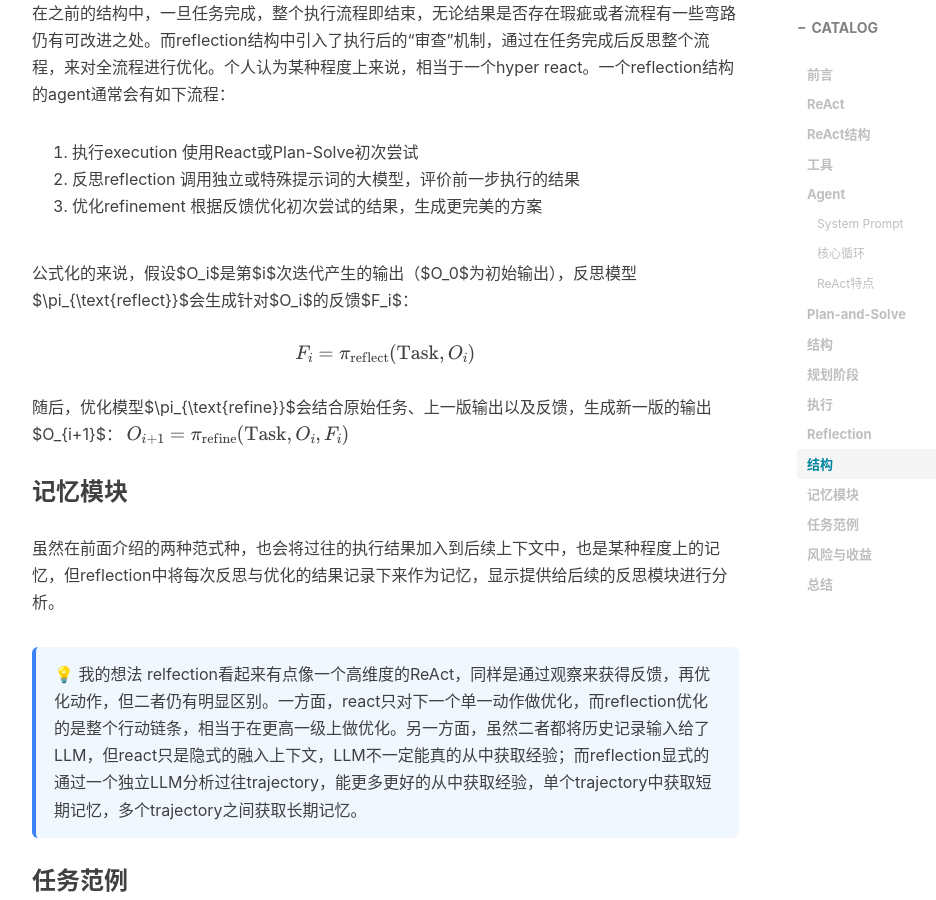
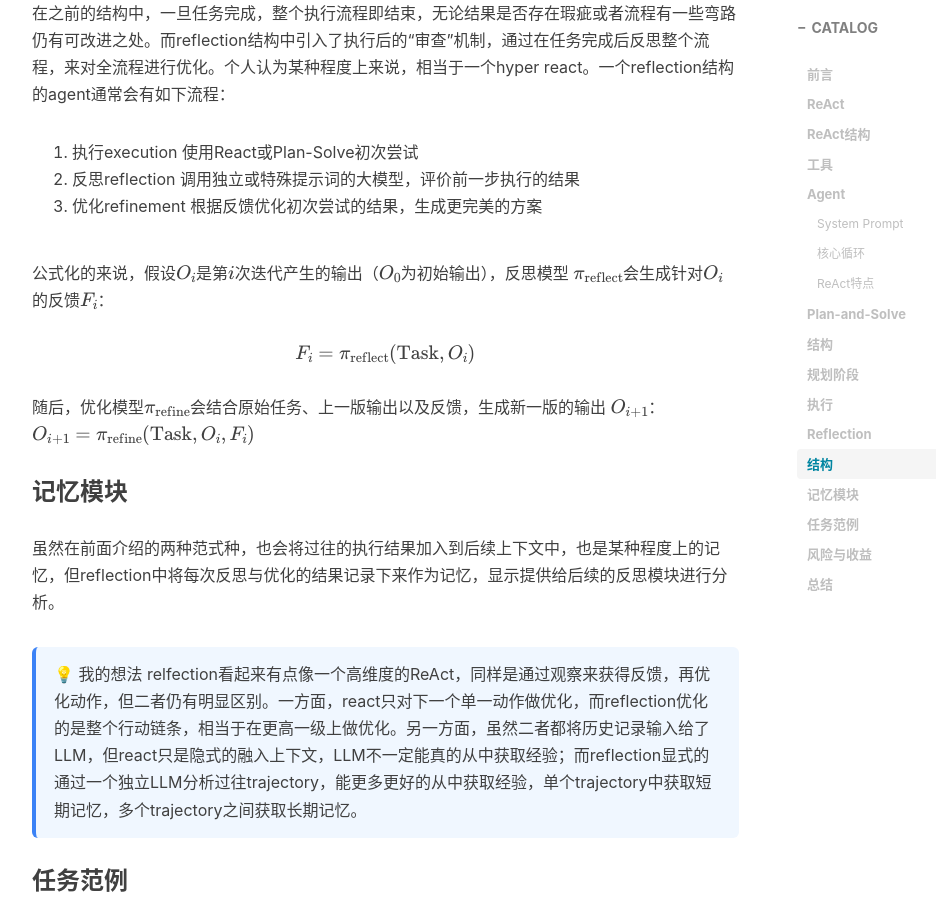
Before and after one commit to vingoh/vingoh.github.io, a Jekyll site: the page built from _posts/2026-04-07-不同Agent范式.md, in a window 1280 px wide and 900 px high, scrolled down 5068 px. Shown: the whole window, without its empty margins (233-1169 px from the left). Built offline with Jekyll 4.4.1, drawn with Linux system fonts in a browser that asks for light colours; nearby versions of some CDN libraries; formulas are drawn with MathJax 3; comment, search, counter and statistics services are not loaded; some of the changed text lies outside the part shown.

Commit message:
修复公式渲染问题

```diff
--- a/_posts/2026-04-07-不同Agent范式.md
+++ b/_posts/2026-04-07-不同Agent范式.md
@@ -19,11 +19,11 @@
 
 ### ReAct结构
 
-流程的核心是一个thought-action-observation的循环，每一步的思考$th_t$和行动$a_t$基于之前所有的行动和观察以及初始问题$q$:
+流程的核心是一个thought-action-observation的循环，每一步的思考$$th_t$$和行动$$a_t$$基于之前所有的行动和观察以及初始问题$$q$$:
 
 $$ \left(th_t,a_t\right)=\pi\left(q,(a_1,o_1),\ldots,(a_{t-1},o_{t-1})\right) $$
 
-随后根据行动$a_t$中的指示调用工具，工具返回新的观察$o_t$，加入到下一个循环的上下文。
+随后根据行动$$a_t$$中的指示调用工具，工具返回新的观察$$o_t$$，加入到下一个循环的上下文。
 
 ### 工具
 
@@ -132,16 +132,16 @@
 ### 结构
 ReAct架构中在每个迭代中将thought与action融和在一起，再用当前迭代的observation结合之前迭代的一起融和为thought进行下一个迭代。而Plan-and-Solve则将thought和action分离开来，改为两个相对独立的阶段planning和solving。
 
-Planning阶段不解决问题也不执行任何action，只根据问题$q$制定计划：
+Planning阶段不解决问题也不执行任何action，只根据问题$$q$$制定计划：
 
 $$P = \pi_{\text{plan}}(q)$$
 
 
-Solving极端严格按照计划执行，每一步$s_i$取决于问题$q$，计划$P$以及前面的执行结果:
+Solving极端严格按照计划执行，每一步$$s_i$$取决于问题$$q$$，计划$$P$$以及前面的执行结果:
 
 $$s_i = \pi_{\text{solve}}(q, P, (s_1, \dots, s_{i-1}))$$
 
-最后一次的执行结果$s_n$即为最终的结果。
+最后一次的执行结果$$s_n$$即为最终的结果。
 
 ### 规划阶段
 
@@ -206,13 +206,13 @@
 2. 反思reflection 调用独立或特殊提示词的大模型，评价前一步执行的结果
 3. 优化refinement 根据反馈优化初次尝试的结果，生成更完美的方案
 
-公式化的来说，假设$O_i$是第$i$次迭代产生的输出（$O_0$为初始输出），反思模型 $\pi_{\text{reflect}}$会生成针对$O_i$的反馈$F_i$：
+公式化的来说，假设$$O_i$$是第$$i$$次迭代产生的输出（$$O_0$$为初始输出），反思模型 $$\pi_{\text{reflect}}$$会生成针对$$O_i$$的反馈$$F_i$$：
 
 $$
 F_i = \pi_{\text{reflect}}(\text{Task}, O_i)
 $$
 
-随后，优化模型$\pi_{\text{refine}}$会结合原始任务、上一版输出以及反馈，生成新一版的输出 $O_{i+1}$：
+随后，优化模型$$\pi_{\text{refine}}$$会结合原始任务、上一版输出以及反馈，生成新一版的输出 $$O_{i+1}$$：
 $$
 O_{i+1} = \pi_{\text{refine}}(\text{Task}, O_i, F_i)
 $$
```
Also changed, not shown: _includes/head.html (+14 -2 lines).
